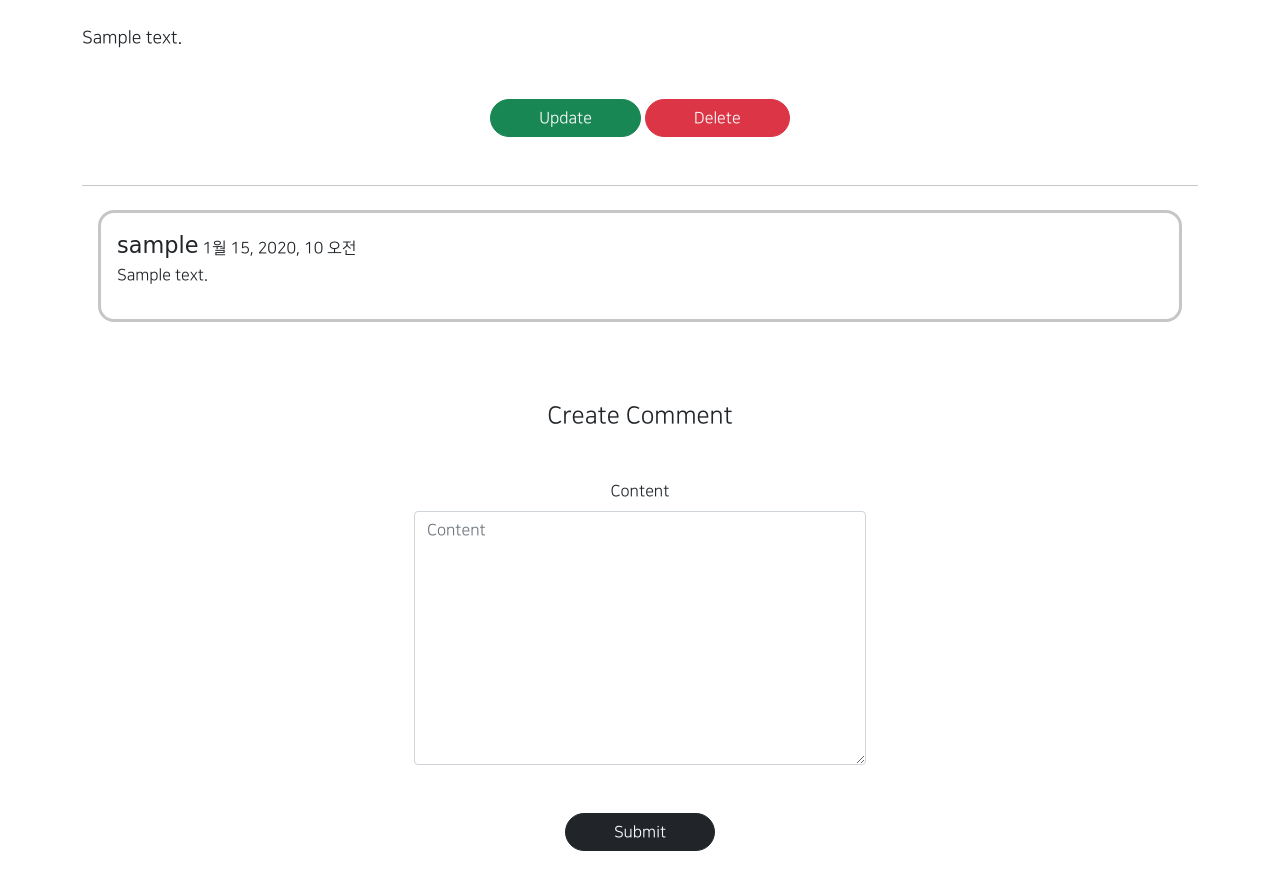
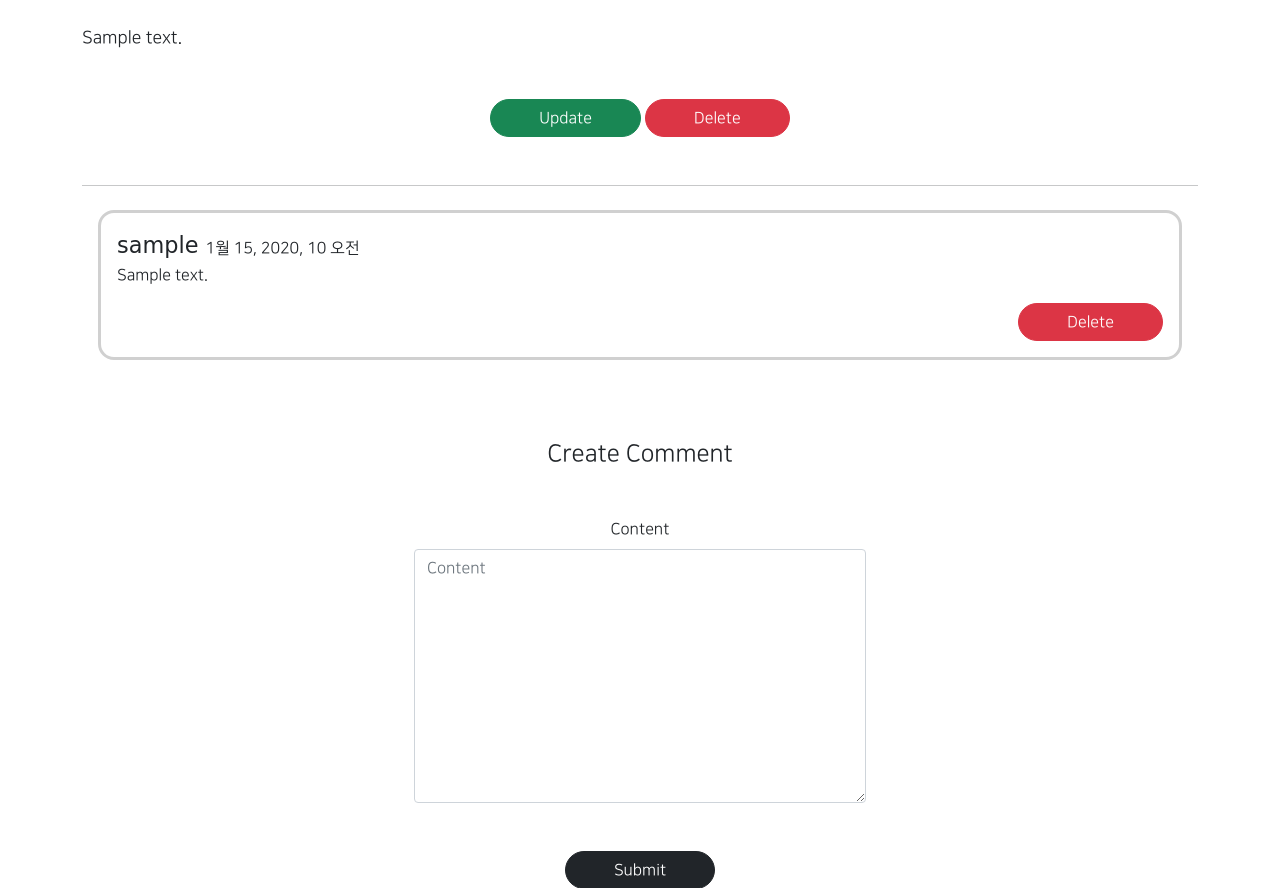
Before and after one commit to dhkdl/gis_2ban_1, a Django app: page /articles/detail/1 in a window 1280 px wide. Shown: the part 980-1868 px from the top of the page. Run offline with Django 3.2, Linux system fonts and the light colour scheme; a user stored in the database is signed in; tables that the repository leaves empty hold one stand-in row (values such as "Sample post"); grey boxes marked "Sample" are stand-in pictures; parts of the project's set-up code (start-up, migrations or seed data) failed here and were passed over; some libraries are stand-ins or nearby versions; some web fonts are replaced.

Commit message:
08.11 2ban class commit 3

```diff
--- a/articleapp/templates/articleapp/detail.html
+++ b/articleapp/templates/articleapp/detail.html
@@ -46,7 +46,8 @@
                 <div class="comment_box">
                     <div>
                         <span class="NNS_B" style="font-size: 1.4rem;">
-                            {{ comment.writer.profile.nickname }}</span>
+                            {{ comment.writer.profile.nickname }}
+                        </span>
                         <span>{{ comment.created_at }}</span>
                     </div>
                     <div>
@@ -54,6 +55,14 @@
                             {{ comment.content }}
                         </p>
                     </div>
+                    {% if comment.writer == user %}
+                    <div style="text-align: right">
+                        <a href="{% url 'commentapp:delete' pk=comment.pk %}"
+                            class="btn btn-danger rounded-pill px-5">
+                            Delete
+                        </a>
+                    </div>
+                    {% endif %}
                 </div>
 
             {% endfor %}
--- a/static/base.css
+++ b/static/base.css
@@ -64,8 +64,8 @@
 .comment_box {
     text-align: left;
     border: solid;
-    border-color: #c7c5c5;
+    border-color: #d0d0d0;
     padding: 1rem;
     border-radius: 1rem;
-    margin: 1rem;"
+    margin: 1rem;
 }
```
